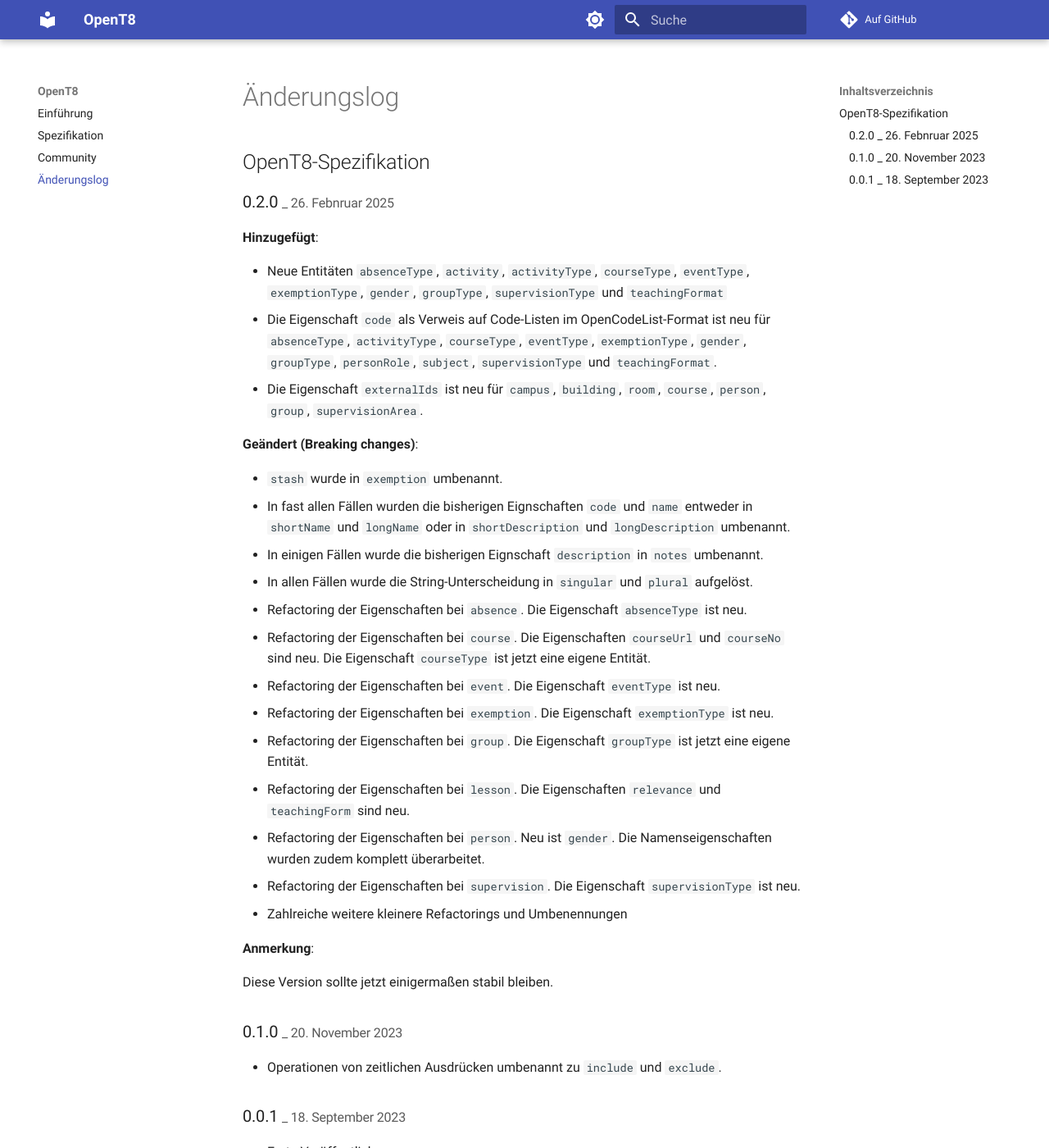
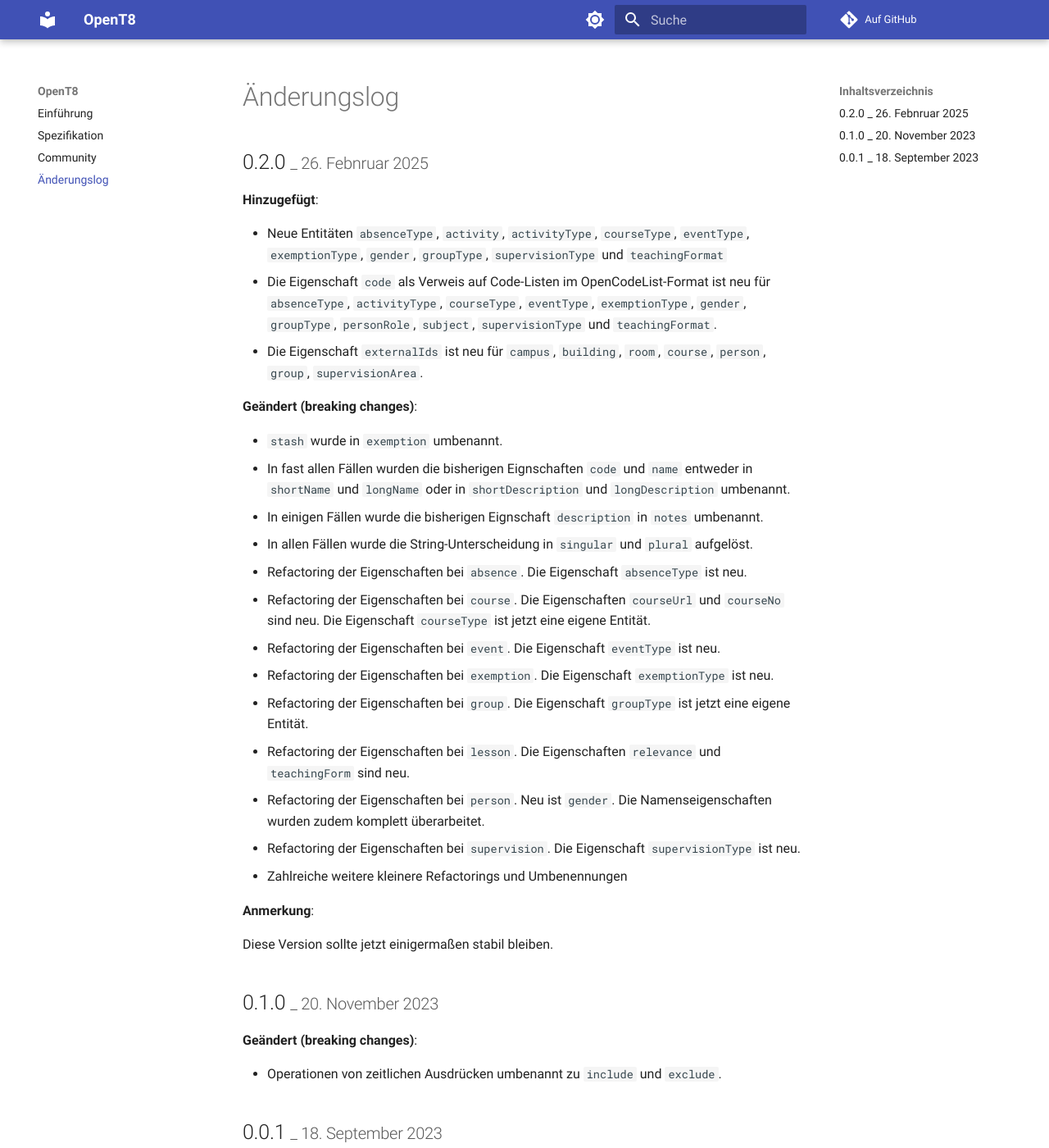
Before and after one commit to openpotato/opent8, an MkDocs documentation site: the page built from website/docs/change-log.md, in a window 1280 px wide and 1400 px high. Shown: the whole window at 82% size. Built offline with MkDocs 1.6.1 and Material for MkDocs 9.7.7, drawn with Linux system fonts in a browser that asks for light colours; comment, search, counter and statistics services are not loaded.

Commit message:
More website changes

```diff
--- a/website/docs/change-log.md
+++ b/website/docs/change-log.md
@@ -1,8 +1,6 @@
 # Änderungslog
 
-## OpenT8-Spezifikation
-
-### 0.2.0 <small>_ 26. Febnruar 2025</small>
+## 0.2.0 <small>_ 26. Febnruar 2025</small>
 
 **Hinzugefügt**:
 
@@ -10,7 +8,7 @@
 + Die Eigenschaft `code` als Verweis auf Code-Listen im OpenCodeList-Format ist neu für `absenceType`, `activityType`, `courseType`, `eventType`, `exemptionType`, `gender`, `groupType`, `personRole`, `subject`, `supervisionType` und `teachingFormat`.
 + Die Eigenschaft `externalIds` ist neu für `campus`, `building`, `room`, `course`, `person`, `group`, `supervisionArea`.
 
-**Geändert (Breaking changes)**:
+**Geändert (breaking changes)**:
 
 + `stash` wurde in `exemption` umbenannt.
 + In fast allen Fällen wurden die bisherigen Eignschaften `code` und `name` entweder in `shortName` und `longName` oder in `shortDescription` und `longDescription` umbenannt.
@@ -30,10 +28,12 @@
 
 Diese Version sollte jetzt einigermaßen stabil bleiben.
 
-### 0.1.0 <small>_ 20. November 2023</small>
+## 0.1.0 <small>_ 20. November 2023</small>
+
+**Geändert (breaking changes)**:
 
 + Operationen von zeitlichen Ausdrücken umbenannt zu `include` und `exclude`.
 
-### 0.0.1 <small>_ 18. September 2023</small>
+## 0.0.1 <small>_ 18. September 2023</small>
 
 + Erste Veröffentlichung
```
